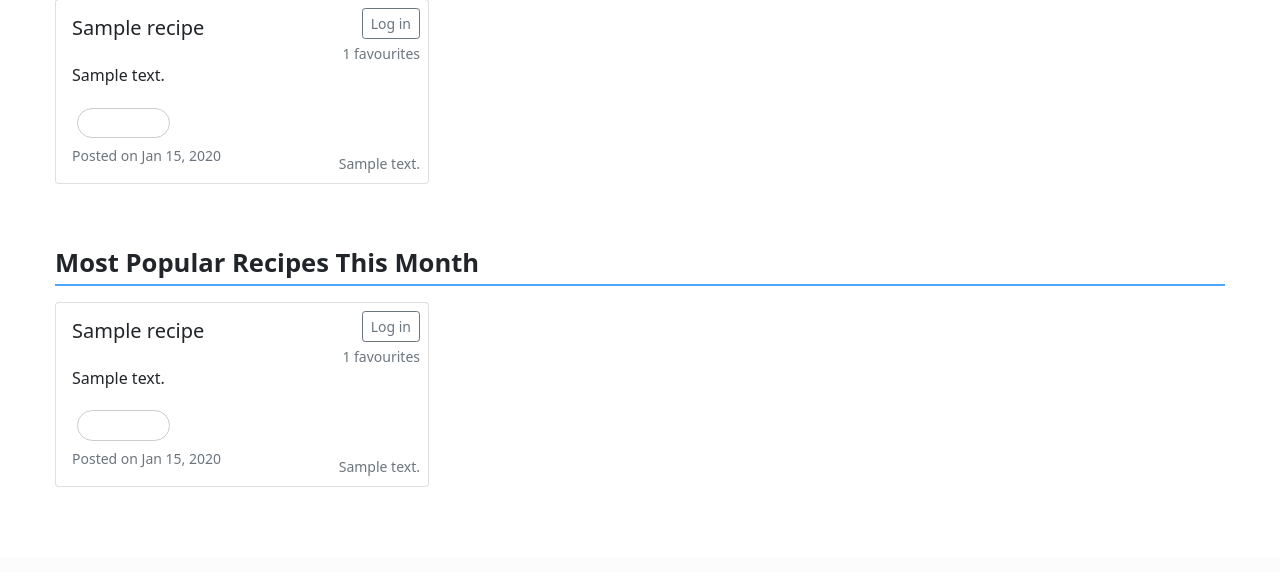
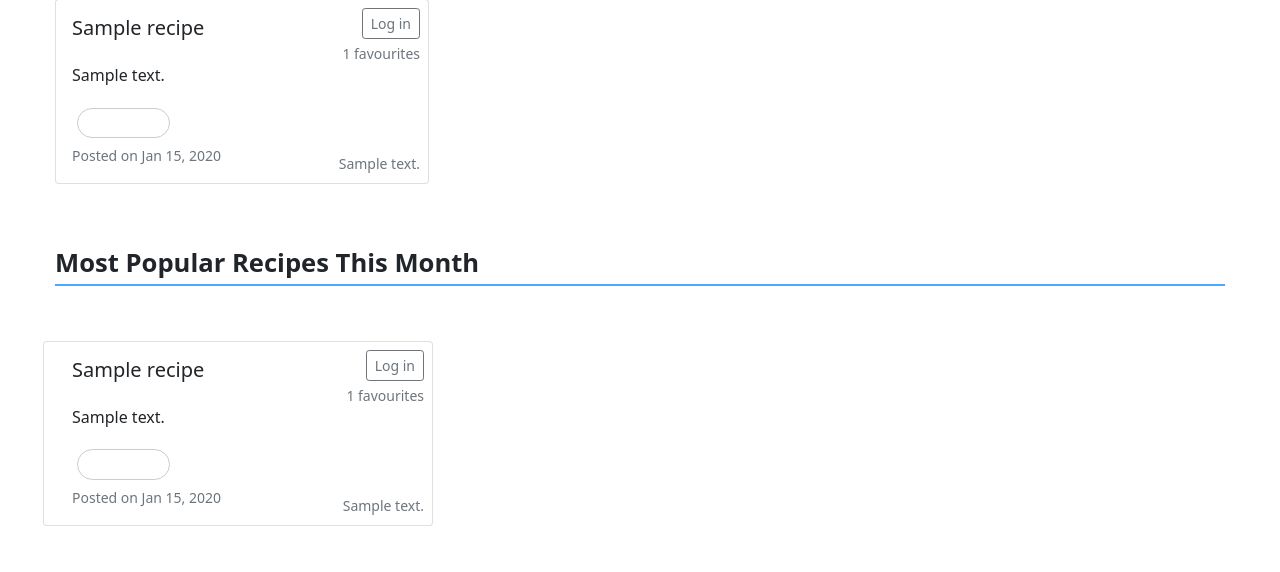
Before and after one commit to amemone/SEG-Small-Group-Project, a Django app: template recipes/templates/dashboard.html in a window 1280 px wide. Shown: the part 286-858 px from the top of the page. Before the commit the page ends 773 px from the top, so only its background shows below. Run offline with Django 5.2, Linux system fonts and the light colour scheme; the template is opened without the code that fills it: most values are stand-ins (such as "Sample title", 1, 10 or a date in 2020); some libraries are stand-ins or nearby versions.

Commit message:
Making recipes format consistent

```diff
--- a/recipes/templates/dashboard.html
+++ b/recipes/templates/dashboard.html
@@ -37,7 +37,7 @@
     {% if popular_recipes %}
       <div class="row mt-3">
         {% for recipe in popular_recipes %}
-          <div class="col-12 col-sm-6 col-md-4 mb-4">
+          <div class="row row-cols-1 row-cols-md-2 row-cols-lg-3 g-4">
             {% include "recipes/recipe_card.html" with recipe=recipe user=user %}
           </div>
         {% endfor %}
--- a/recipes/templates/user_profile.html
+++ b/recipes/templates/user_profile.html
@@ -48,7 +48,7 @@
         <h3>{{ profile_user.username }}'s Recipes</h3>
             <div class="row mt-2">
                 {% for recipe in recipes %}
-            <div class="col-12 col-sm-6 col-md-4 mb-4">
+            <div class="row row-cols-1 row-cols-md-2 row-cols-lg-3 g-4">
                 {% include "recipes/recipe_card.html" with recipe=recipe show_fav_button=False %}
             </div>
         {% endfor %}
--- a/recipes/templates/view_profile.html
+++ b/recipes/templates/view_profile.html
@@ -38,7 +38,7 @@
         <h3>Saved Recipes</h3>
         <div class="row">
             {% for fav in favourites %}
-                <div class="col-12 col-sm-6 col-md-4 mb-4">
+                <div class="row row-cols-1 row-cols-md-2 row-cols-lg-3 g-4">
                     {% include "recipes/recipe_card.html" with recipe=fav show_fav_button=False %}
                 </div>
             {% endfor %}
```
